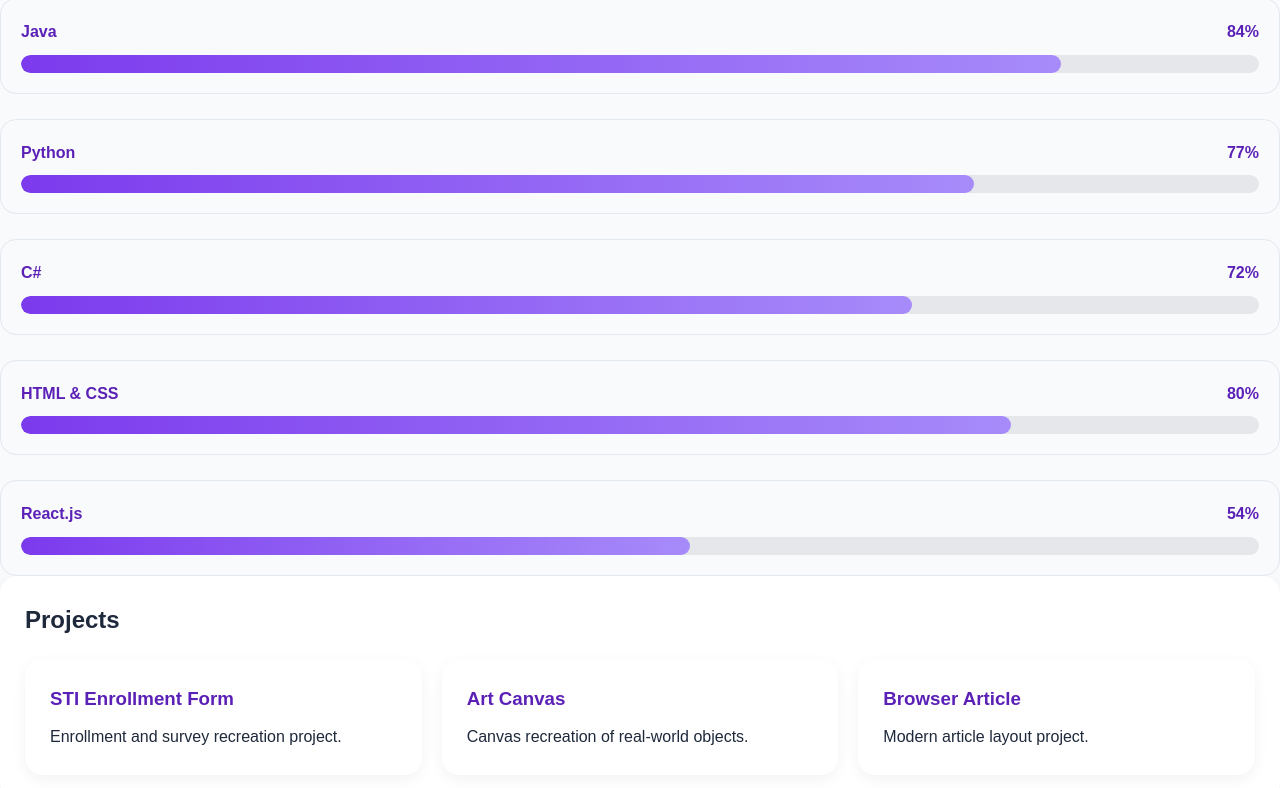
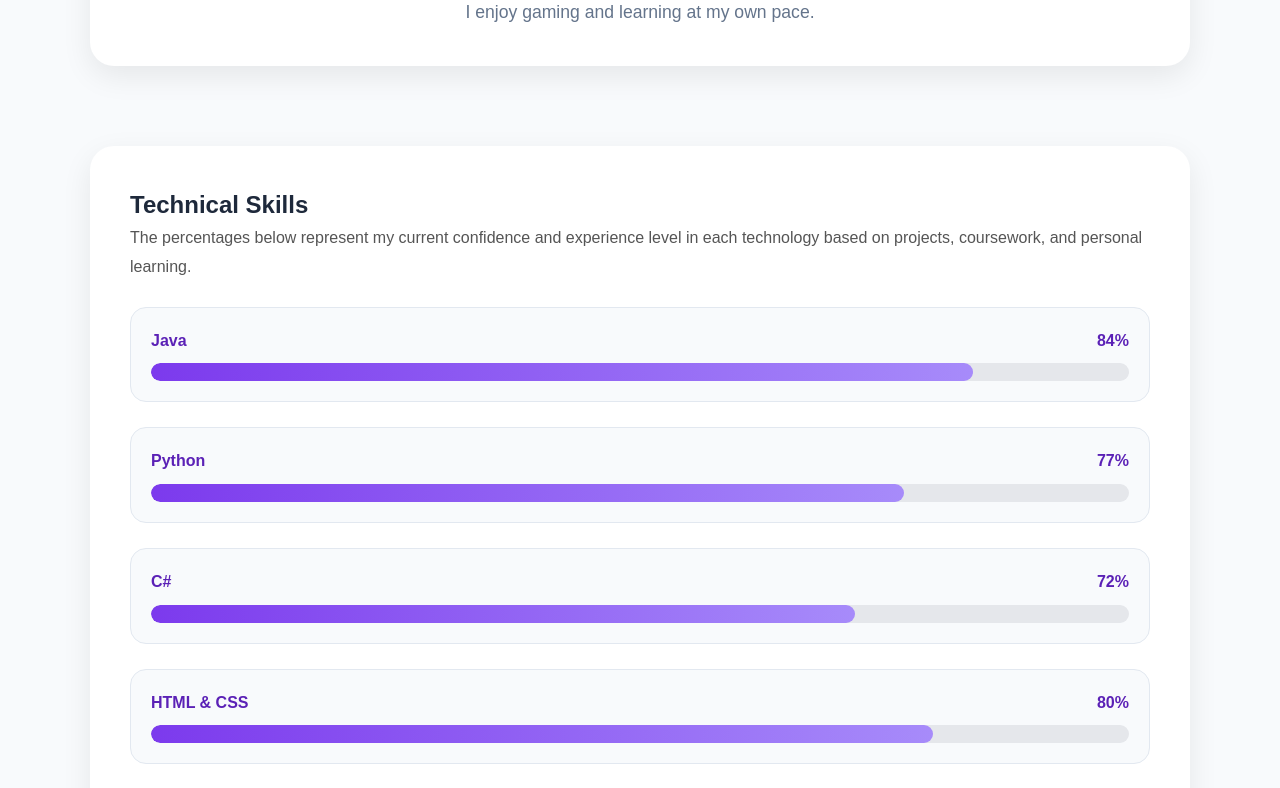
Before and after one commit to Ssamachi0/PenaMark-Portfolio, a Next.js app: page / in a window 1280 px wide. Shown: the part 643-1431 px from the top of the page. Built offline with nearby package versions, Linux system fonts and the light colour scheme.

Commit message:
changes with project and globals.css

```diff
--- a/src/app/globals.css
+++ b/src/app/globals.css
@@ -56,6 +56,17 @@
 
 .nav-links a:hover {
     color: #7c3aed;
+}
+
+.card,
+.skill-card {
+    max-width: 1100px;
+    margin: 80px auto;
+    padding: 40px;
+    background: white;
+    border-radius: 24px;
+    box-shadow:
+        0 10px 30px rgba(0,0,0,0.08);
 }
 
 .profile-image {
--- a/src/components/Projects.js
+++ b/src/components/Projects.js
@@ -22,7 +22,7 @@
     return (
         <motion.section
             id="projects"
-            className="project-card"
+            className="card"
             initial={{ opacity: 0, y: 40 }}
             whileInView={{ opacity: 1, y: 0 }}
             transition={{ duration: 0.7 }}
```
